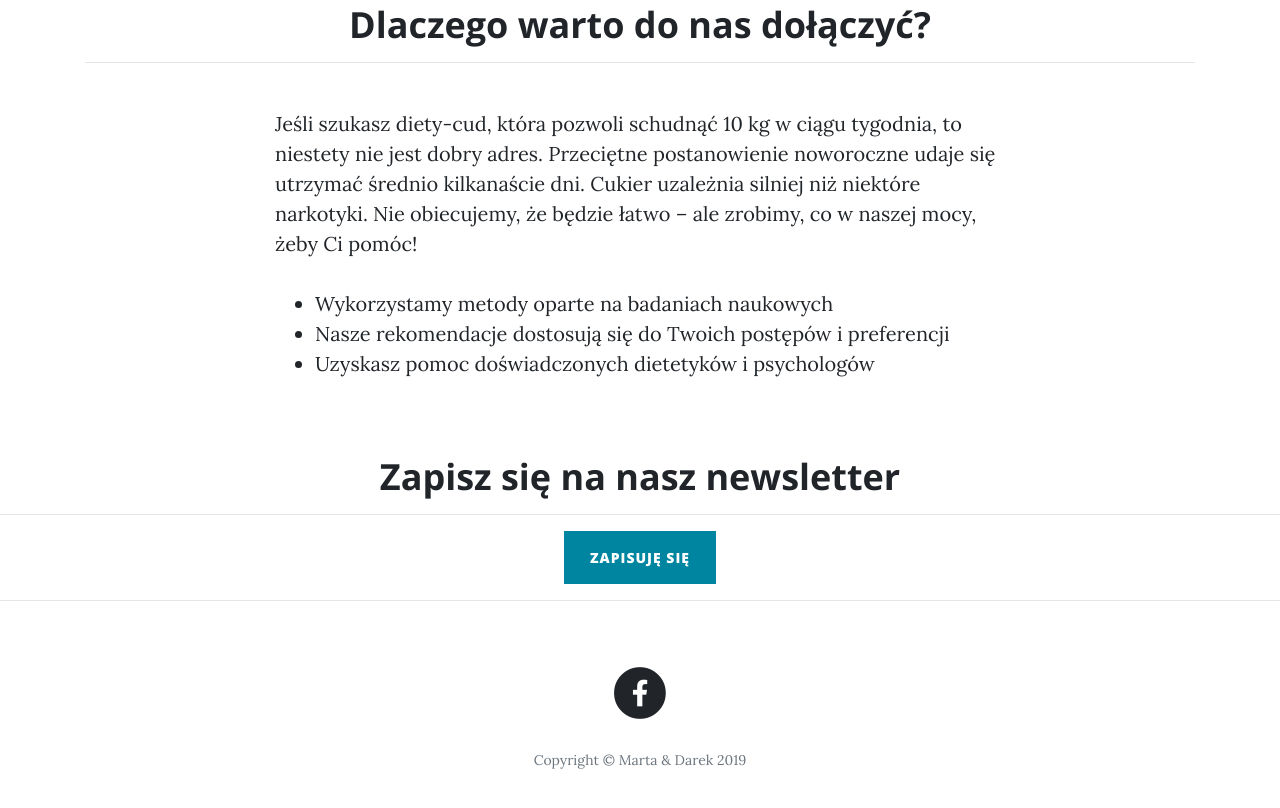
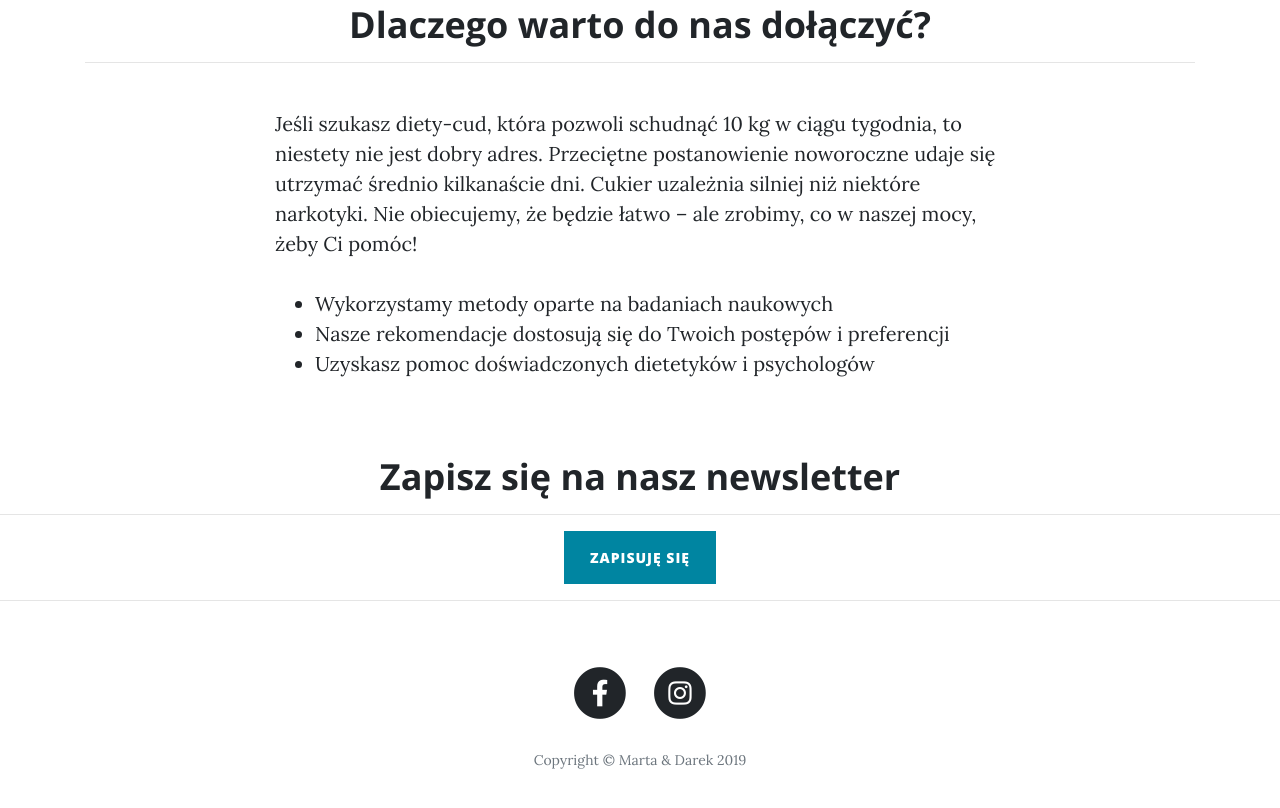
Before and after one commit to kldarek/mniejcukru, a website: page index.html in a window 1280 px wide. Shown: the part 1502-2310 px from the top of the page. Drawn offline with nearby package versions, Linux system fonts and the light colour scheme.

Commit message:
facebook i instagram

```diff
--- a/index.html
+++ b/index.html
@@ -284,13 +284,22 @@
   <!-- Footer -->
   <footer>
     <div class="container">
-      <div class="row">
+      <div class="row align-items-center">
         <div class="col-lg-8 col-md-10 mx-auto">
           <ul class="list-inline text-center">
-              <a href="#">
+            <li class="list-inline-item">
+              <a href="https://www.facebook.com/mniejcukrupl/">
                 <span class="fa-stack fa-lg">
                   <i class="fas fa-circle fa-stack-2x"></i>
                   <i class="fab fa-facebook-f fa-stack-1x fa-inverse"></i>
+                </span>
+              </a>
+            </li>
+            <li class="list-inline-item">
+              <a href="https://www.instagram.com/mniejcukru/">
+                <span class="fa-stack fa-lg">
+                  <i class="fas fa-circle fa-stack-2x"></i>
+                  <i class="fab fa-instagram fa-stack-1x fa-inverse"></i>
                 </span>
               </a>
             </li>
@@ -300,6 +309,49 @@
       </div>
     </div>
   </footer>
+
+
+  <!--
+  <footer class="footer">
+      <div class="container">
+        <div class="row align-items-center">
+          <div class="col-md-4">
+            <span class="copyright">Copyright &copy; Marta & Darek 2019</span>
+          </div>
+          <div class="col-md-4">
+            <ul class="list-inline social-buttons">
+              <li class="list-inline-item">
+                <a href="#">
+                  <i class="fab fa-twitter"></i>
+                </a>
+              </li>
+              <li class="list-inline-item">
+                <a href="#">
+                  <i class="fab fa-facebook-f"></i>
+                </a>
+              </li>
+              <li class="list-inline-item">
+                <a href="#">
+                  <i class="fab fa-linkedin-in"></i>
+                </a>
+              </li>
+            </ul>
+          </div>
+          <div class="col-md-4">
+            <ul class="list-inline quicklinks">
+              <li class="list-inline-item">
+                <a href="#">Privacy Policy</a>
+              </li>
+              <li class="list-inline-item">
+                <a href="#">Terms of Use</a>
+              </li>
+            </ul>
+          </div>
+        </div>
+      </div>
+    </footer>
+  -->
+
 
   <!-- Bootstrap core JavaScript -->
   <script src="vendor/jquery/jquery.min.js"></script>
```
Also changed, not shown: about.html (+13 -3 lines), ciasteczka.html (+13 -3 lines), contact.html (+14 -3 lines), cukier.html (+13 -3 lines), nawyki.html (+14 -3 lines), wyzwanie.html (+13 -3 lines).
